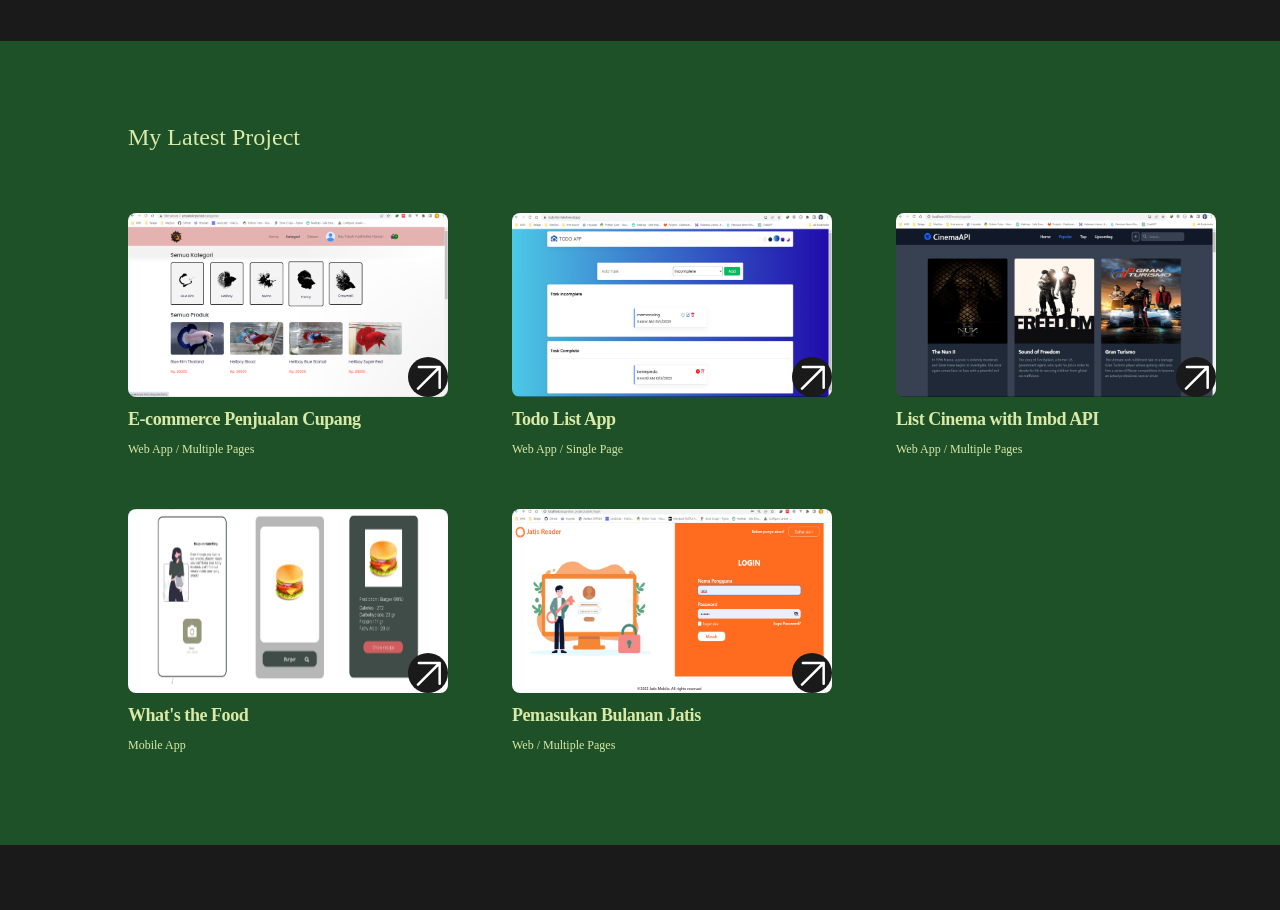
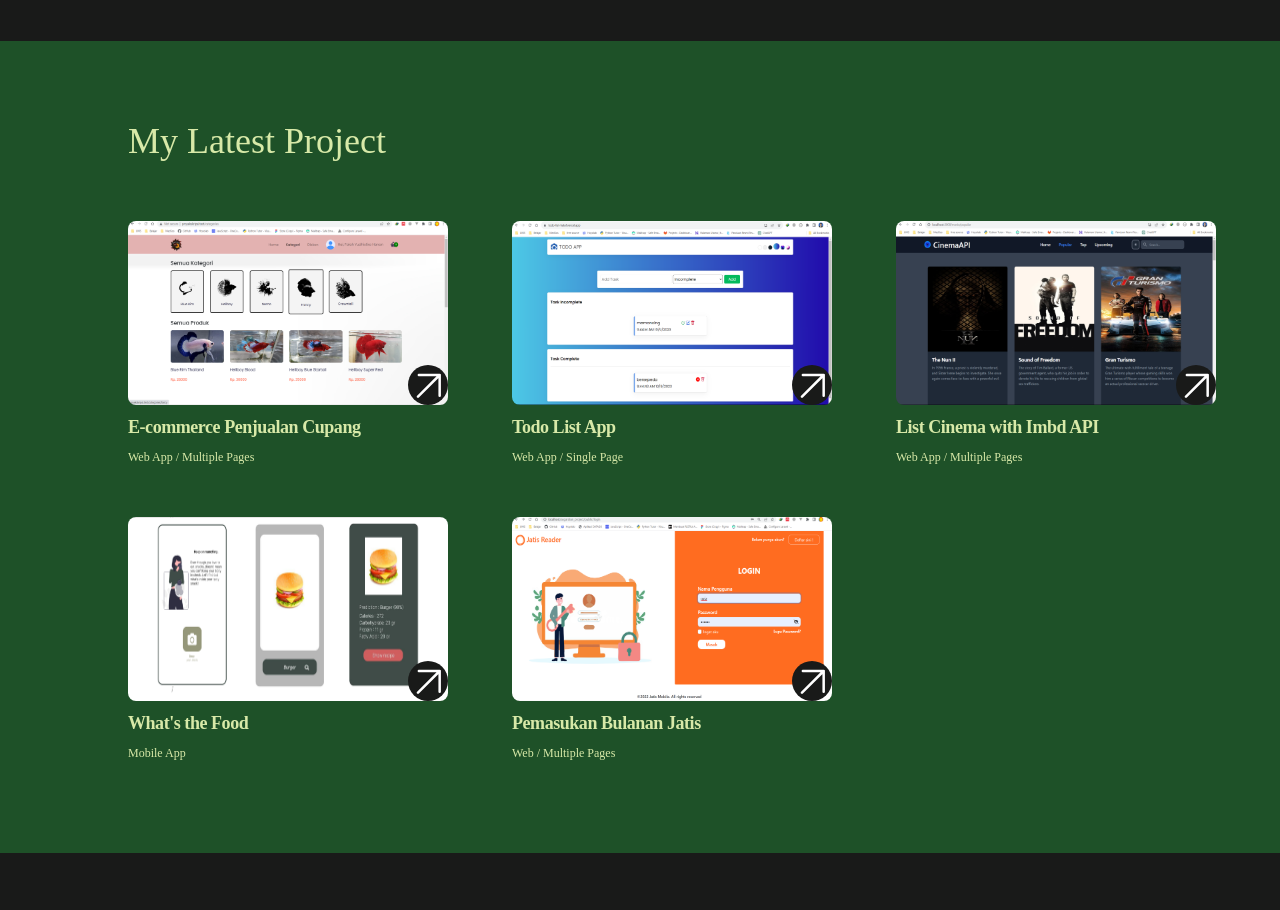
Before and after one commit to falah219/portofolio, a React (Create React App) app: page / in a window 1280 px wide. Shown: the part 3480-4390 px from the top of the page. Built offline with nearby package versions, Linux system fonts and the light colour scheme.

Commit message:
update home1

```diff
--- a/src/components/Home.js
+++ b/src/components/Home.js
@@ -188,7 +188,7 @@ export const Home = () => {
           </div>
       </section>
       <section id="project" className="bg-ijohTuwek py-20">
-        <h1 className="text-2xl text-left text-coklat ml-10 md:ml-32 mb-5 md:mb-15">My Latest Project</h1>
+        <h1 className="text-4xl text-left text-coklat ml-10 mr-10 md:ml-32 mb-5 md:mb-15">My Latest Project</h1>
         <div className="ml-10 md:ml-32 grid grid-cols-1 md:grid-cols-3">
           <div className="max-w-xs text-left mt-10">
 
```
